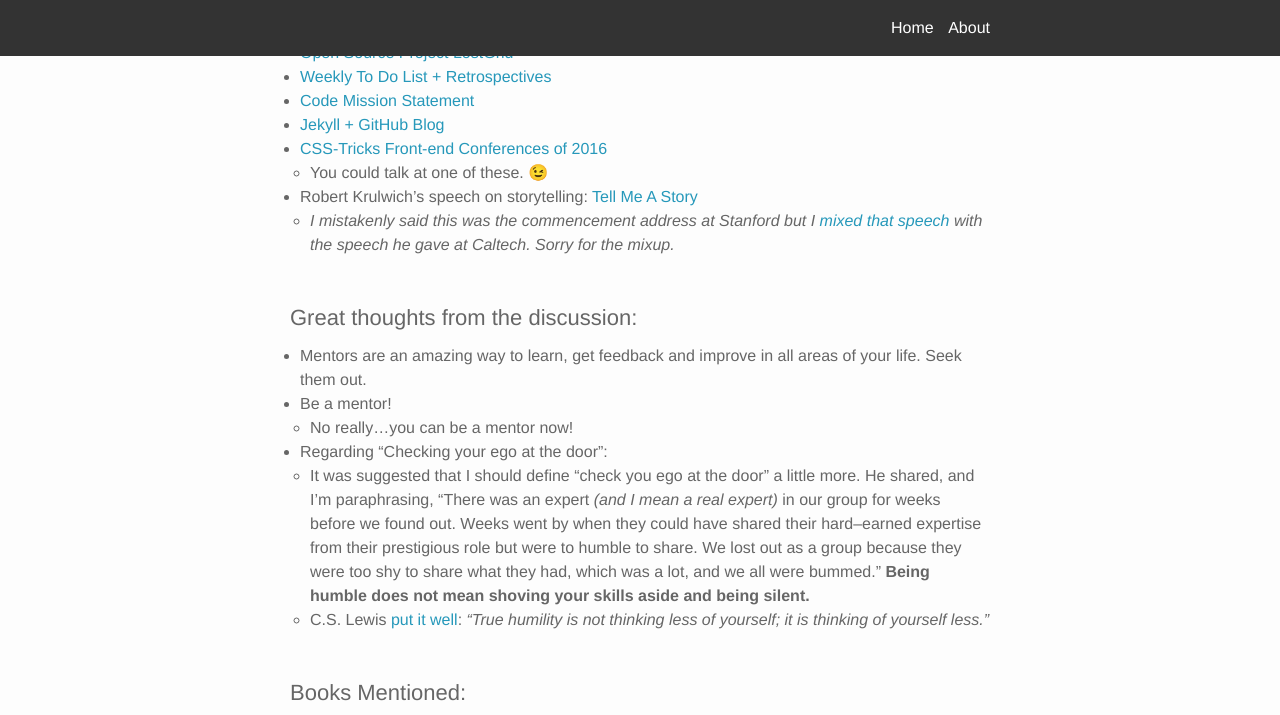
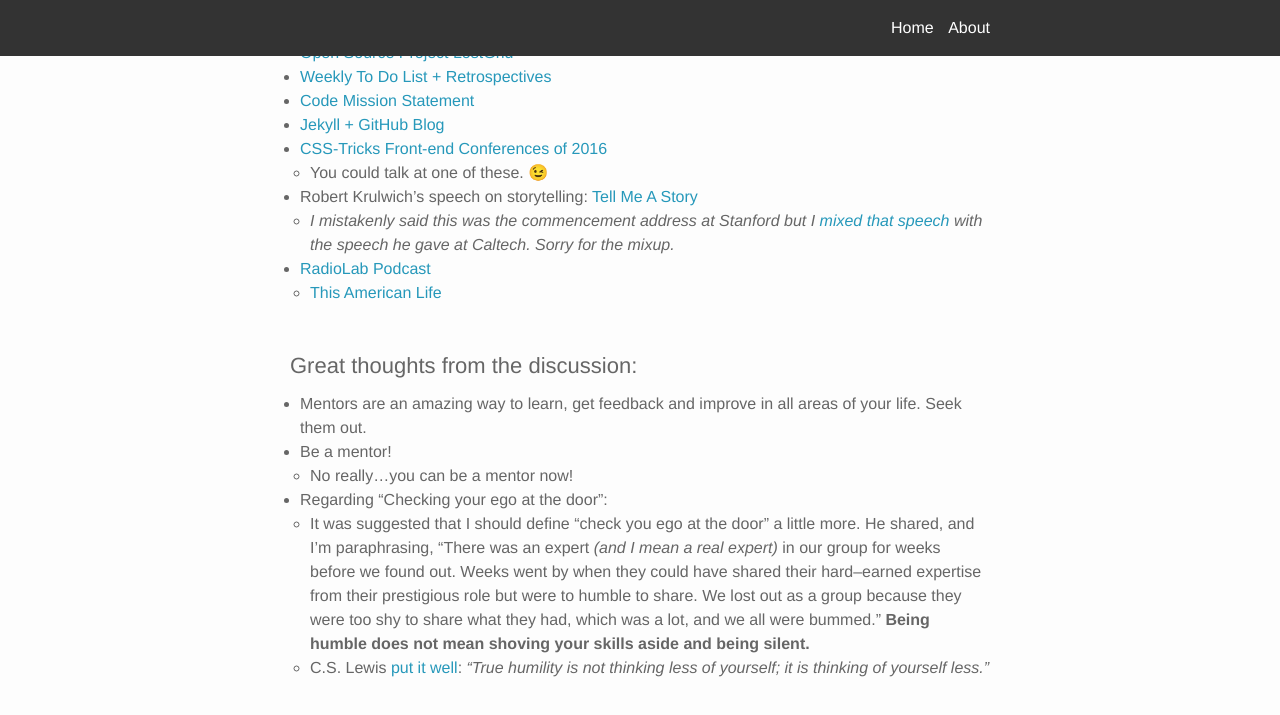
Before and after one commit to peterramsing/personal-site, a Jekyll site: the page built from devsigner2016.md, in a window 1280 px wide and 900 px high, scrolled down 421 px, cut to the strip 0-715 px from the top of the window. Built offline with Jekyll 4.4.1, drawn with Linux system fonts in a browser that asks for light colours; nearby versions of some CDN libraries.

Commit message:
Updates Devsigner page with RadioLab link
I forgot this reference. Whoops

```diff
--- a/devsigner2016.md
+++ b/devsigner2016.md
@@ -24,6 +24,8 @@ social_image: /img/devsigner-2016.jpg
   - You could talk at one of these. 😉
 * Robert Krulwich's speech on storytelling: [Tell Me A Story](http://www.radiolab.org/story/91852-tell-me-a-story/)
   * *I mistakenly said this was the commencement address at Stanford but I [mixed that speech](https://www.youtube.com/watch?v=MeW4XyJBevA) with the speech he gave at Caltech. Sorry for the mixup.*
+* [RadioLab Podcast](http://www.radiolab.org/)
+  * [This American Life](http://www.thisamericanlife.org/)
 
 ## Great thoughts from the discussion:
 * Mentors are an amazing way to learn, get feedback and improve in all areas of your life. Seek them out.
```
